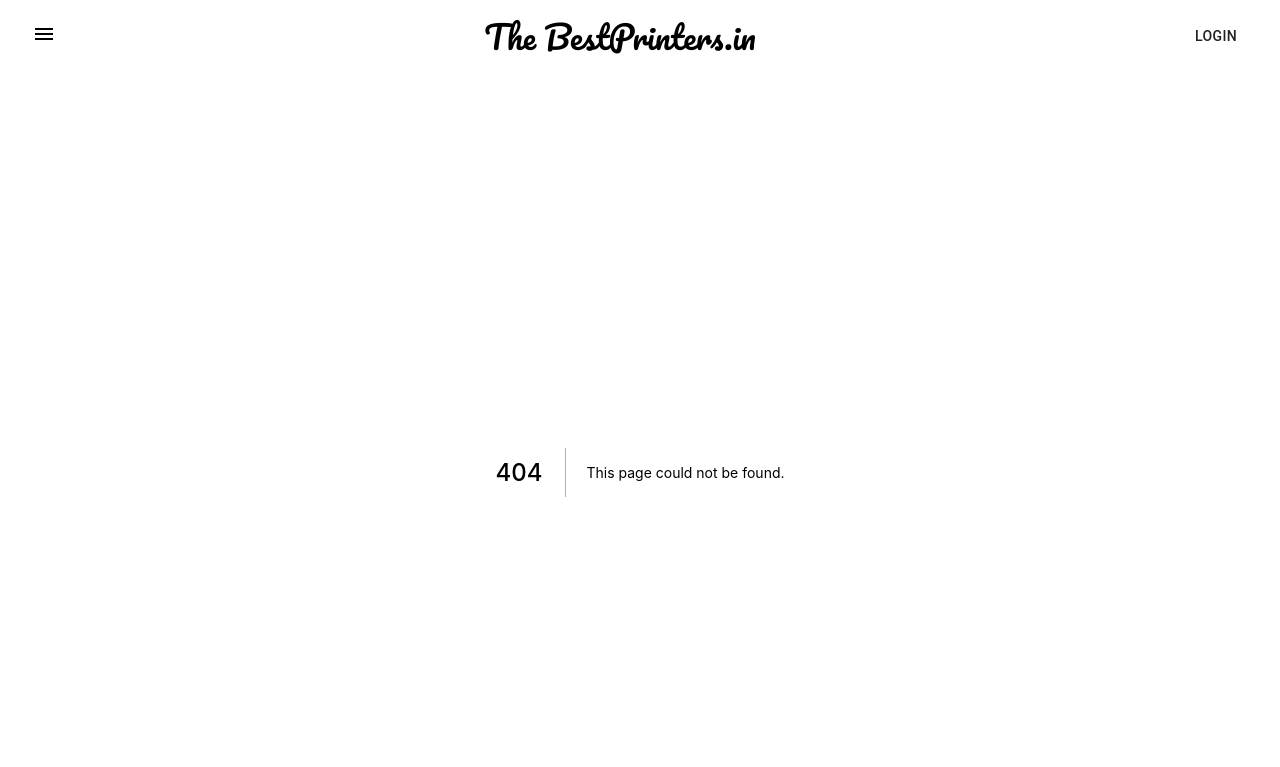
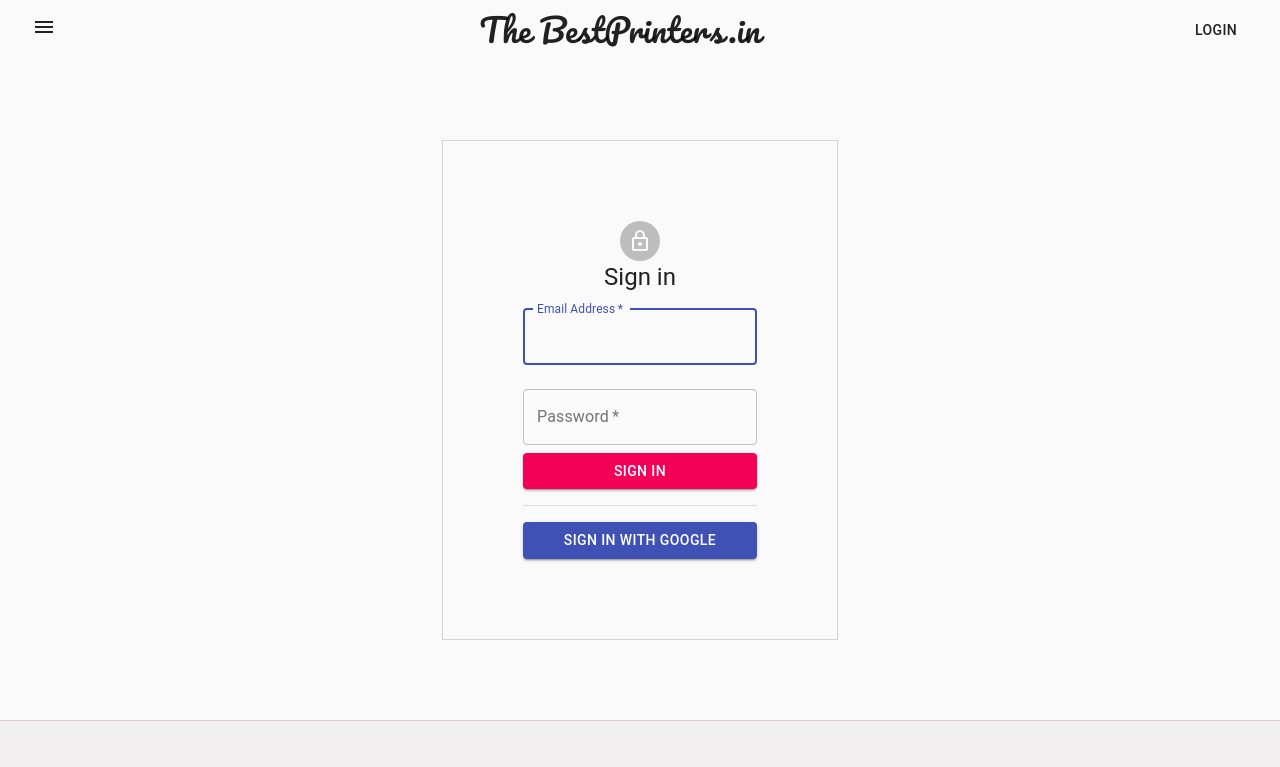
Before and after one commit to bineetNaidu/best-printers, a Next.js app: page /login in a window 1280 px wide. Before the commit this address had no page. Shown: the top 767 px of the page. Built offline with nearby package versions, Linux system fonts and the light colour scheme.

Commit message:
-- add base login page w/ styles

```diff
--- /dev/null
+++ b/pages/login.tsx
@@ -0,0 +1,52 @@
+import styles from '../styles/login.module.css';
+import Avatar from '@material-ui/core/Avatar';
+import Button from '@material-ui/core/Button';
+import CssBaseline from '@material-ui/core/CssBaseline';
+import TextField from '@material-ui/core/TextField';
+import LockOutlinedIcon from '@material-ui/icons/LockOutlined';
+import Typography from '@material-ui/core/Typography';
+import Container from '@material-ui/core/Container';
+import Divider from '@material-ui/core/Divider';
+
+const login: React.FC = () => {
+  return (
+    <Container component="main" maxWidth="xs">
+      <CssBaseline />
+      <div className={styles.login}>
+        <Avatar>
+          <LockOutlinedIcon />
+        </Avatar>
+        <Typography component="h1" variant="h5">
+          Sign in
+        </Typography>
+        <form noValidate>
+          <TextField
+            variant="outlined"
+            margin="normal"
+            required
+            fullWidth
+            label="Email Address"
+            autoFocus
+          />
+          <TextField
+            variant="outlined"
+            margin="normal"
+            required
+            fullWidth
+            label="Password"
+            type="password"
+          />
+          <Button type="submit" fullWidth variant="contained" color="secondary">
+            Sign In
+          </Button>
+          <Divider style={{ margin: '1rem 0' }} />
+        </form>
+        <Button fullWidth variant="contained" color="primary">
+          Sign In With Google
+        </Button>
+      </div>
+    </Container>
+  );
+};
+
+export default login;
--- /dev/null
+++ b/styles/login.module.css
@@ -0,0 +1,9 @@
+.login {
+  min-height: 60vh;
+  display: flex;
+  flex-direction: column;
+  align-items: center;
+  margin: 5rem 0;
+  border: 1px solid lightgray;
+  padding: 5rem;
+}
```
